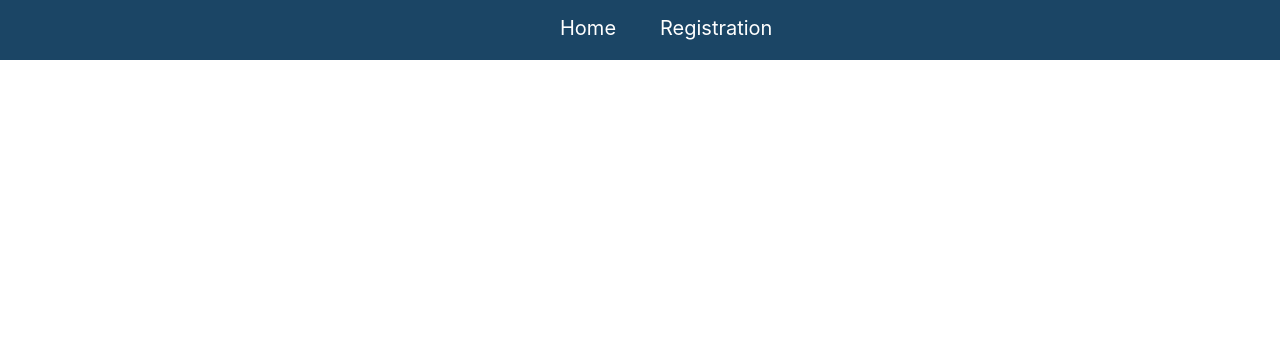
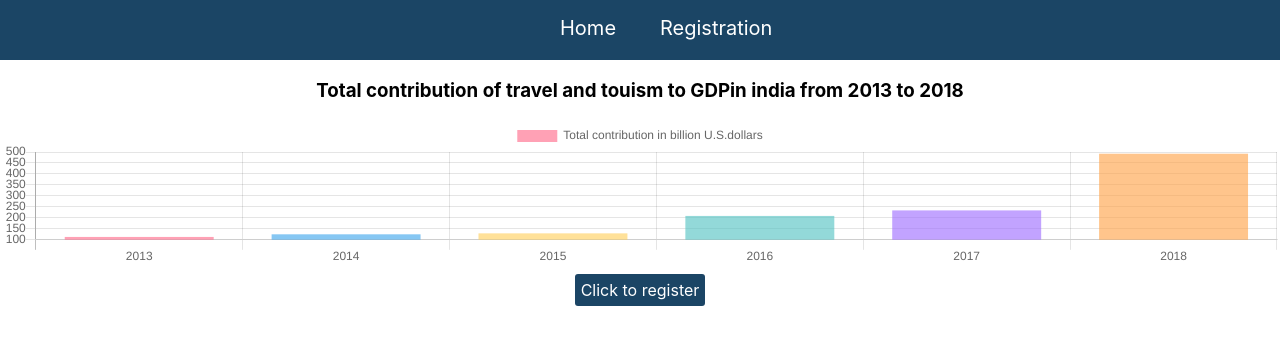
Before and after one commit to mibhumi/learn-react, a React (Create React App) app: page / in a window 1280 px wide. Shown: the top 344 px of the page. Built offline with nearby package versions, Linux system fonts and the light colour scheme.

Commit message:
set default path

```diff
--- a/src/App.js
+++ b/src/App.js
@@ -3,7 +3,7 @@ import './index.css';
 import './App.css';
 import ShowForm from './Component/RegistrationForm/ShowForm';
 import Header from './Component/Header/Header';
-import { BrowserRouter, Route } from 'react-router-dom';
+import { BrowserRouter, Route, IndexRoute } from 'react-router-dom';
 import Home from './Component/Home/Home';
 
 function App() {
@@ -12,8 +12,9 @@ function App() {
       <BrowserRouter>
           <div className="App">
             <Header/>
-                <Route path='/home' component={Home} />
-                <Route path='/form' component={ShowForm} />
+              <Route exact path='/' component={Home} />
+              <Route path='/home' component={Home} />
+              <Route path='/form' component={ShowForm} />
           </div>
       </BrowserRouter>
   );
```
